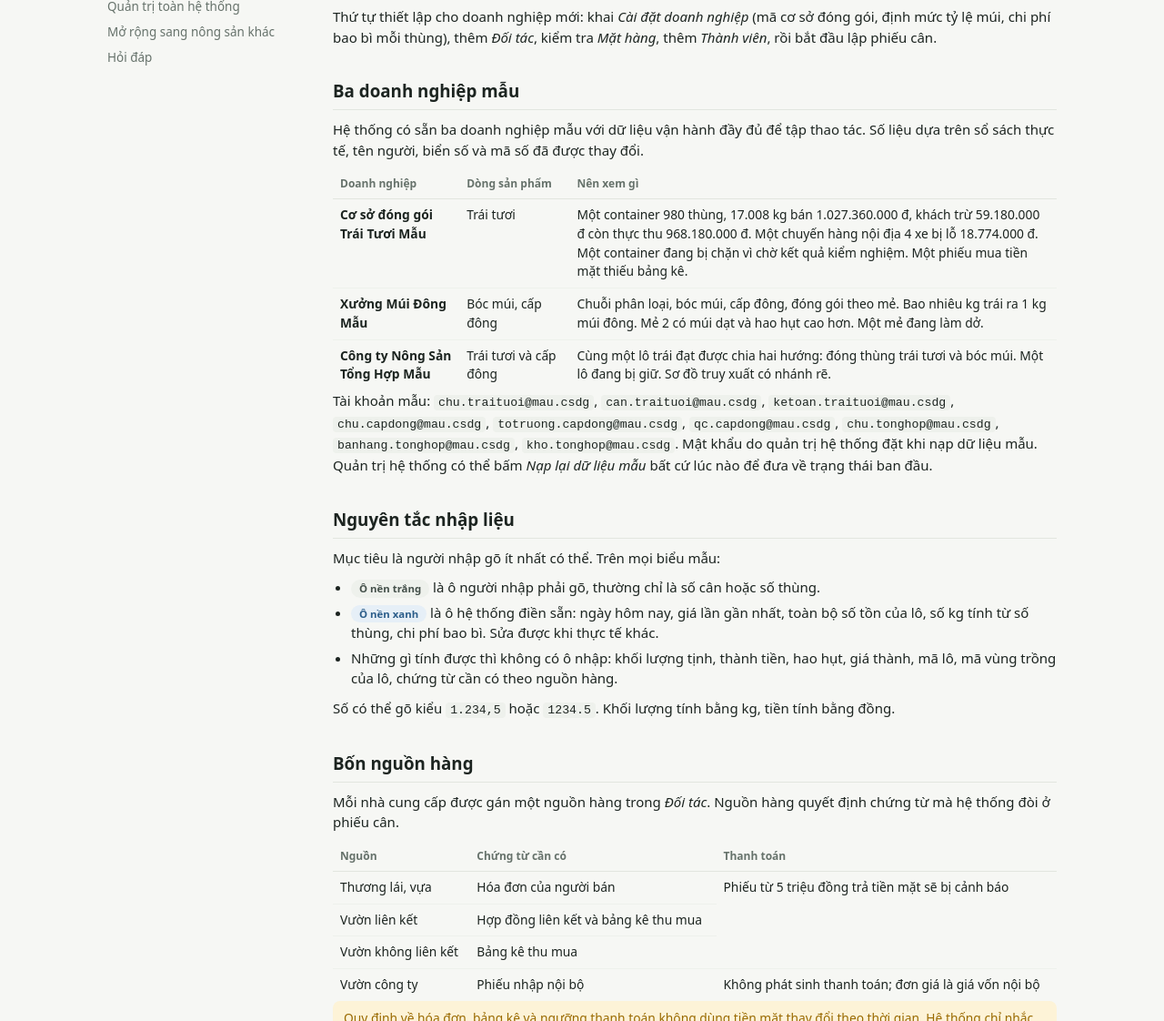
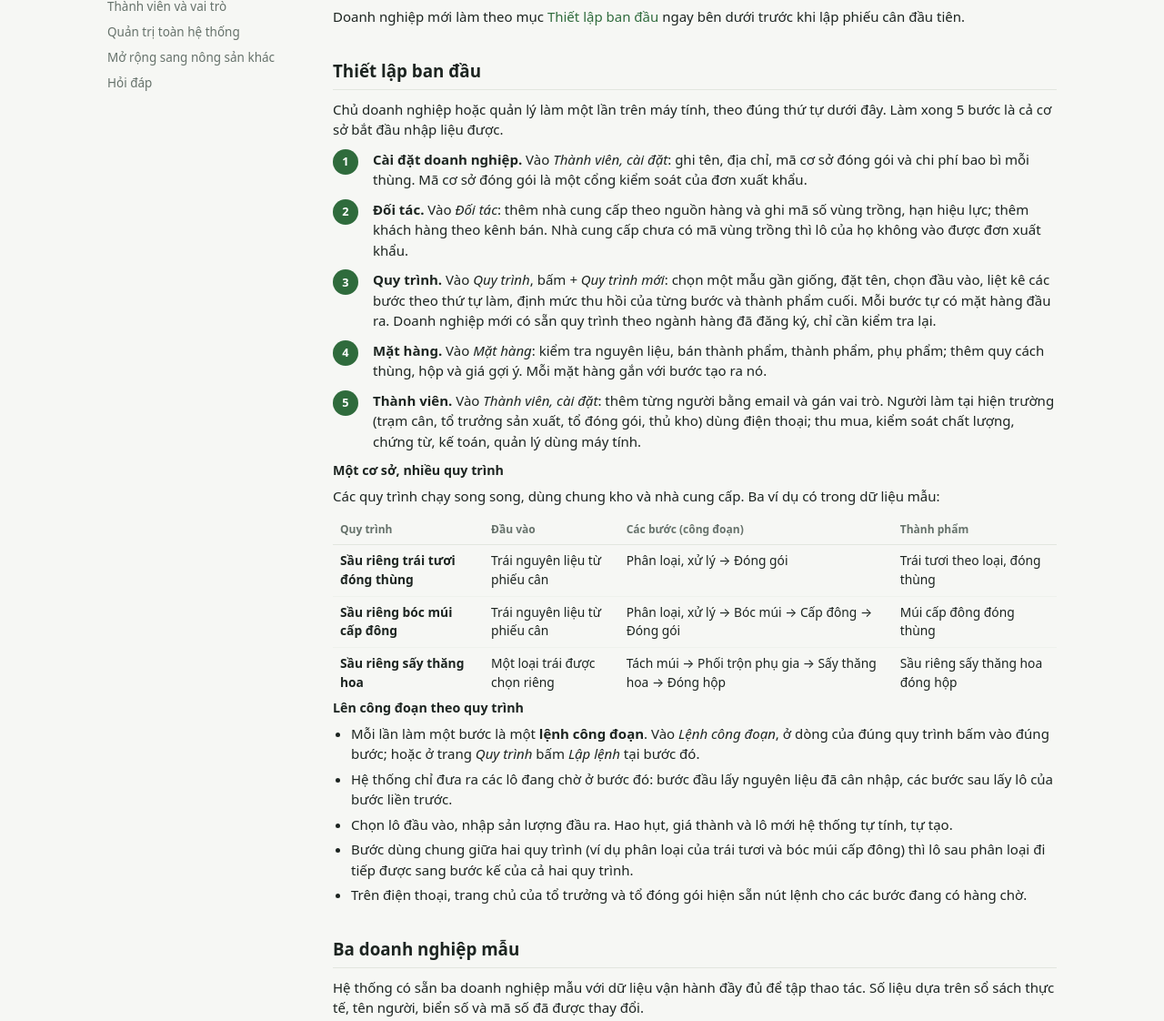
Before and after one commit to sfportal/quan-ly-csdg, an Astro site: page /huong-dan in a window 1280 px wide. Shown: the part 415-1537 px from the top of the page at 91% size. Built offline with nearby package versions, Linux system fonts and the light colour scheme; Astro itself is replaced by a stand-in of ours; no server answers.

Commit message:
Hướng dẫn: thêm mục thiết lập ban đầu, nhiều quy trình, lên công đoạn theo quy trình
Co-Authored-By: Claude Fable 5.2 <noreply@anthropic.com>
Claude-Session: https://claude.ai/code/session_01ReW78rzxjzXSxvRxJkjopX

```diff
--- a/src/pages/huong-dan.astro
+++ b/src/pages/huong-dan.astro
@@ -5,7 +5,7 @@ import { demoInfo } from '../lib/demo';
 import { LINES } from '../lib/fmt';
 const demo = demoInfo();
 const S = [
-  ['bat-dau', 'Bắt đầu'], ['mau', 'Ba doanh nghiệp mẫu'], ['nhap-lieu', 'Nguyên tắc nhập liệu'], ['nguon', 'Bốn nguồn hàng'], ['tuoi', 'Quy trình trái tươi'],
+  ['bat-dau', 'Bắt đầu'], ['thiet-lap', 'Thiết lập ban đầu'], ['mau', 'Ba doanh nghiệp mẫu'], ['nhap-lieu', 'Nguyên tắc nhập liệu'], ['nguon', 'Bốn nguồn hàng'], ['tuoi', 'Quy trình trái tươi'],
   ['boc-mui', 'Quy trình bóc múi, cấp đông'], ['ban', 'Đơn hàng và xuất hàng'], ['cong', 'Năm cổng kiểm soát'], ['truy-xuat', 'Truy xuất lô'],
   ['gia-thanh', 'Giá thành và hao hụt'], ['vai-tro', 'Thành viên và vai trò'], ['quan-tri', 'Quản trị toàn hệ thống'], ['mo-rong', 'Mở rộng sang nông sản khác'], ['hoi-dap', 'Hỏi đáp'],
 ];
@@ -34,7 +34,31 @@ const S = [
         <li>Nhập sai mật khẩu 5 lần liên tiếp thì tài khoản tạm khóa 15 phút.</li>
         <li>Quên mật khẩu: nhờ chủ doanh nghiệp vào <i>Thành viên, cài đặt</i> bấm <i>Cấp lại mật khẩu</i> rồi gửi liên kết cho bạn.</li>
       </ol>
-      <p>Thứ tự thiết lập cho doanh nghiệp mới: khai <i>Cài đặt doanh nghiệp</i> (mã cơ sở đóng gói, định mức tỷ lệ múi, chi phí bao bì mỗi thùng), thêm <i>Đối tác</i>, kiểm tra <i>Mặt hàng</i>, thêm <i>Thành viên</i>, rồi bắt đầu lập phiếu cân.</p>
+      <p>Doanh nghiệp mới làm theo mục <a href="#thiet-lap">Thiết lập ban đầu</a> ngay bên dưới trước khi lập phiếu cân đầu tiên.</p>
+    </section>
+    <section id="thiet-lap"><h2>Thiết lập ban đầu</h2>
+      <p>Chủ doanh nghiệp hoặc quản lý làm một lần trên máy tính, theo đúng thứ tự dưới đây. Làm xong 5 bước là cả cơ sở bắt đầu nhập liệu được.</p>
+      <div class="step"><b class="n">1</b><div><b>Cài đặt doanh nghiệp.</b> Vào <i>Thành viên, cài đặt</i>: ghi tên, địa chỉ, mã cơ sở đóng gói và chi phí bao bì mỗi thùng. Mã cơ sở đóng gói là một cổng kiểm soát của đơn xuất khẩu.</div></div>
+      <div class="step"><b class="n">2</b><div><b>Đối tác.</b> Vào <i>Đối tác</i>: thêm nhà cung cấp theo nguồn hàng và ghi mã số vùng trồng, hạn hiệu lực; thêm khách hàng theo kênh bán. Nhà cung cấp chưa có mã vùng trồng thì lô của họ không vào được đơn xuất khẩu.</div></div>
+      <div class="step"><b class="n">3</b><div><b>Quy trình.</b> Vào <i>Quy trình</i>, bấm <i>+ Quy trình mới</i>: chọn một mẫu gần giống, đặt tên, chọn đầu vào, liệt kê các bước theo thứ tự làm, định mức thu hồi của từng bước và thành phẩm cuối. Mỗi bước tự có mặt hàng đầu ra. Doanh nghiệp mới có sẵn quy trình theo ngành hàng đã đăng ký, chỉ cần kiểm tra lại.</div></div>
+      <div class="step"><b class="n">4</b><div><b>Mặt hàng.</b> Vào <i>Mặt hàng</i>: kiểm tra nguyên liệu, bán thành phẩm, thành phẩm, phụ phẩm; thêm quy cách thùng, hộp và giá gợi ý. Mỗi mặt hàng gắn với bước tạo ra nó.</div></div>
+      <div class="step"><b class="n">5</b><div><b>Thành viên.</b> Vào <i>Thành viên, cài đặt</i>: thêm từng người bằng email và gán vai trò. Người làm tại hiện trường (trạm cân, tổ trưởng sản xuất, tổ đóng gói, thủ kho) dùng điện thoại; thu mua, kiểm soát chất lượng, chứng từ, kế toán, quản lý dùng máy tính.</div></div>
+      <h3>Một cơ sở, nhiều quy trình</h3>
+      <p>Các quy trình chạy song song, dùng chung kho và nhà cung cấp. Ba ví dụ có trong dữ liệu mẫu:</p>
+      <div class="tw"><table>
+        <tr><th>Quy trình</th><th>Đầu vào</th><th>Các bước (công đoạn)</th><th>Thành phẩm</th></tr>
+        <tr><td class="b">Sầu riêng trái tươi đóng thùng</td><td>Trái nguyên liệu từ phiếu cân</td><td>Phân loại, xử lý → Đóng gói</td><td>Trái tươi theo loại, đóng thùng</td></tr>
+        <tr><td class="b">Sầu riêng bóc múi cấp đông</td><td>Trái nguyên liệu từ phiếu cân</td><td>Phân loại, xử lý → Bóc múi → Cấp đông → Đóng gói</td><td>Múi cấp đông đóng thùng</td></tr>
+        <tr><td class="b">Sầu riêng sấy thăng hoa</td><td>Một loại trái được chọn riêng</td><td>Tách múi → Phối trộn phụ gia → Sấy thăng hoa → Đóng hộp</td><td>Sầu riêng sấy thăng hoa đóng hộp</td></tr>
+      </table></div>
+      <h3>Lên công đoạn theo quy trình</h3>
+      <ul>
+        <li>Mỗi lần làm một bước là một <b>lệnh công đoạn</b>. Vào <i>Lệnh công đoạn</i>, ở dòng của đúng quy trình bấm vào đúng bước; hoặc ở trang <i>Quy trình</i> bấm <i>Lập lệnh</i> tại bước đó.</li>
+        <li>Hệ thống chỉ đưa ra các lô đang chờ ở bước đó: bước đầu lấy nguyên liệu đã cân nhập, các bước sau lấy lô của bước liền trước.</li>
+        <li>Chọn lô đầu vào, nhập sản lượng đầu ra. Hao hụt, giá thành và lô mới hệ thống tự tính, tự tạo.</li>
+        <li>Bước dùng chung giữa hai quy trình (ví dụ phân loại của trái tươi và bóc múi cấp đông) thì lô sau phân loại đi tiếp được sang bước kế của cả hai quy trình.</li>
+        <li>Trên điện thoại, trang chủ của tổ trưởng và tổ đóng gói hiện sẵn nút lệnh cho các bước đang có hàng chờ.</li>
+      </ul>
     </section>
 
     <section id="mau"><h2>Ba doanh nghiệp mẫu</h2>
```
